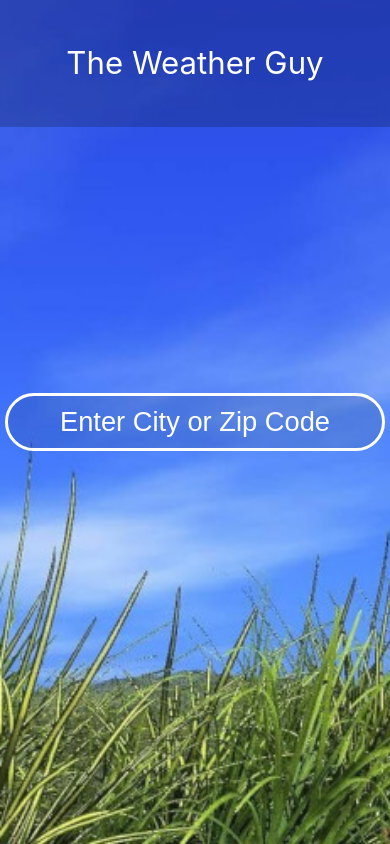
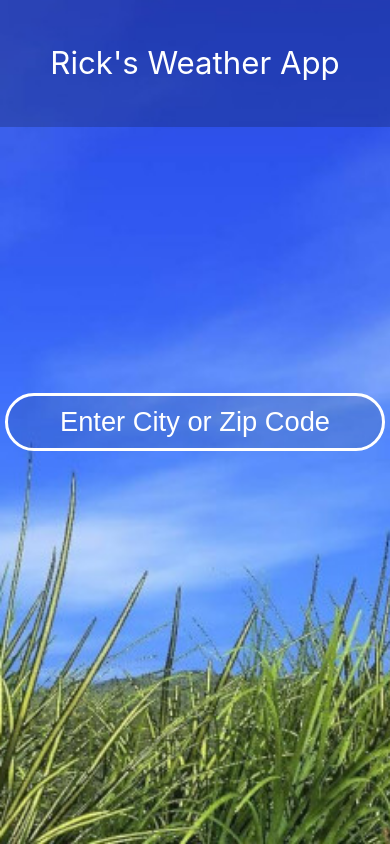
Before and after one commit to rlnB2022/weather, a React (Create React App) app: page / in a window 390 px wide. Built offline with nearby package versions, Linux system fonts and the light colour scheme.

Commit message:
Mobile design done.

```diff
--- a/src/App.js
+++ b/src/App.js
@@ -135,6 +135,7 @@ function App() {
     )
     .catch(function(err) {
       console.log('Fetch Error:', err);
+      alert('Please enter a 5-digit Zip Code or a City/State');
     });
 
 }
--- a/src/AppHeader.js
+++ b/src/AppHeader.js
@@ -3,9 +3,9 @@ import './appheader.css';
 
 function AppHeader(props) {
     return (
-        <div id='header-text-id' className={"app-header"}>
+        <div id='header-text-id' className="app-header">
             <div className={props.headerText}>
-                <p>The Weather Guy</p>
+                <p>Rick's Weather App</p>
             </div>
         </div>
     )
--- a/src/SearchBar.js
+++ b/src/SearchBar.js
@@ -5,10 +5,10 @@ function SearchBar(props) {
 
     function handleKeyUp(e) {
         if(e.which === 13 || e.keycode === 13) {
-            if(props.cityOrZip === 'postal_code' && e.target.value.length === 5) {
+            // if(props.cityOrZip === 'postal_code' && e.target.value.length === 5) {
                 document.getElementById('header-text-id').addEventListener('transitionend', props.getWeather());
                 props.onKeyUp();
-            }
+            // }
         }
     }
 
```
